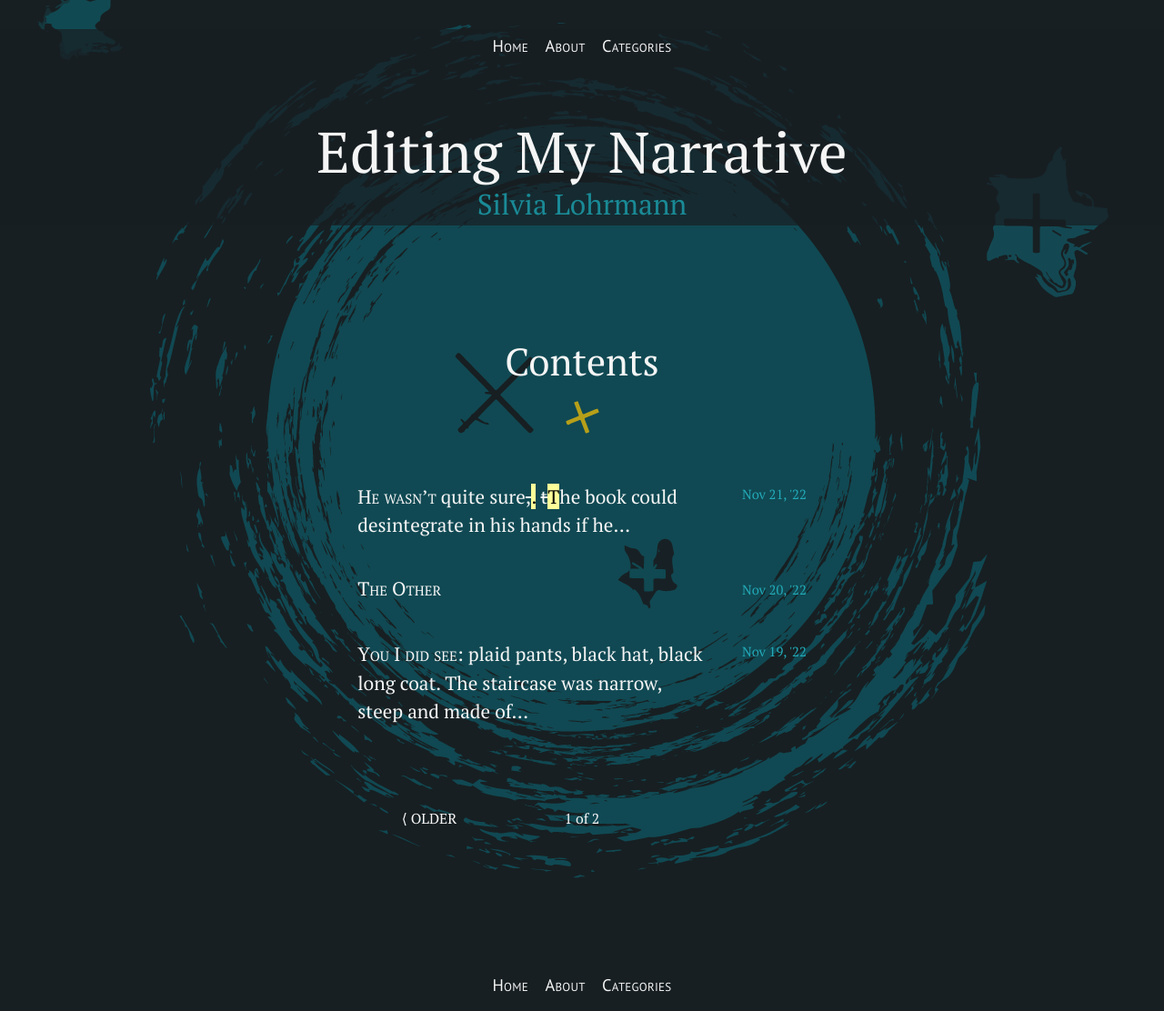
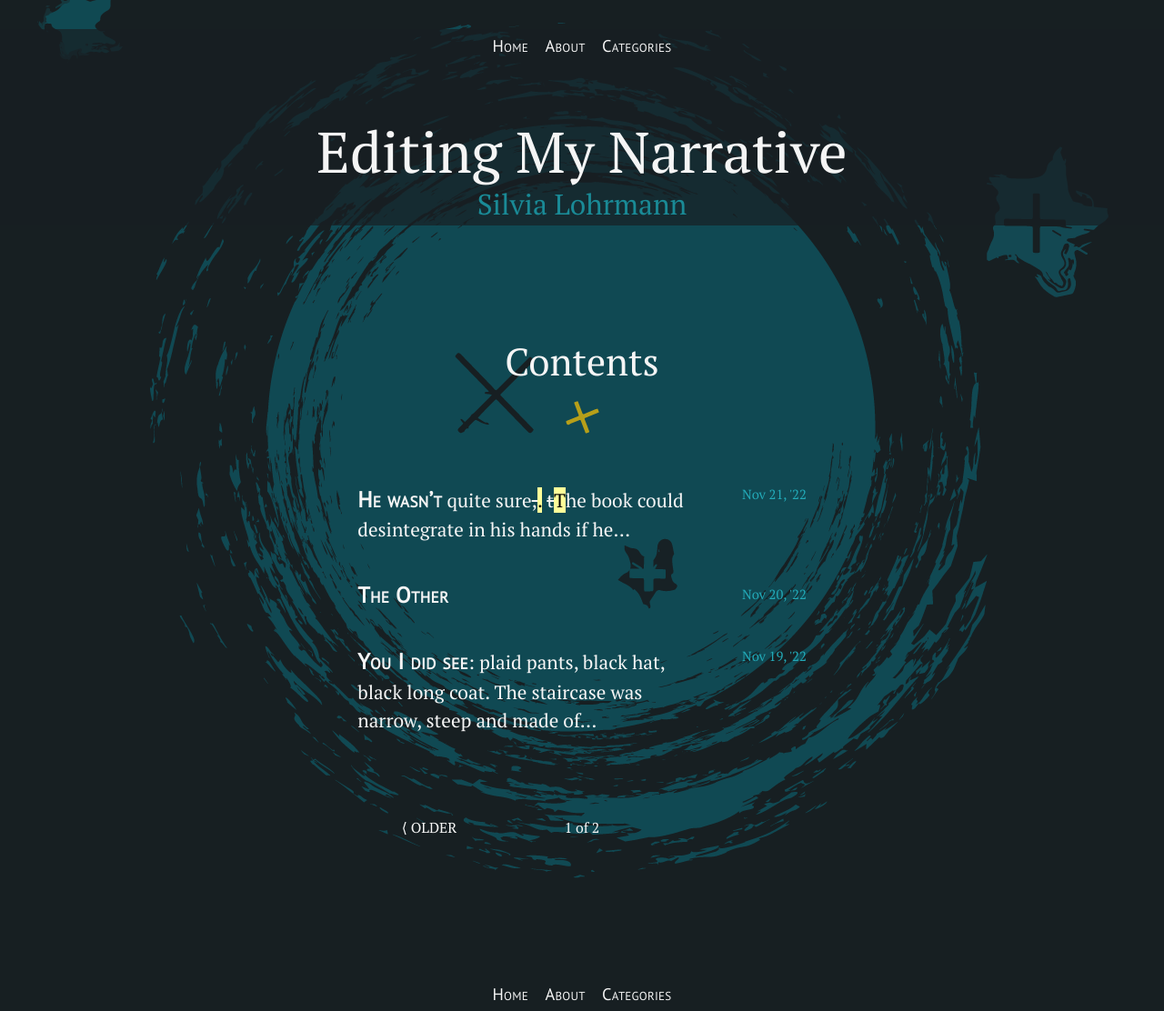
Before and after one commit to silvialohrmann/editorial, a Jekyll site: the page built from index.html, in a window 1280 px wide. Shown: the whole page at 91% size. Built offline with Jekyll 4.4.1, drawn with Linux system fonts in a browser that asks for light colours; the list of posts is cut into pages by our own code.

Commit message:
Update _article.scss

```diff
--- a/_sass/_article.scss
+++ b/_sass/_article.scss
@@ -52,6 +52,10 @@
 
 .first-sentence, #main > ul > li:nth-child(2) > a > div > h1 {
   font-variant: small-caps;
+  font-family: 'PT Sans', sans-serif;
+  font-size: 115%;
+  letter-spacing: .015em;
+  font-weight: 700;
 }
 
 .spanish p {
```
